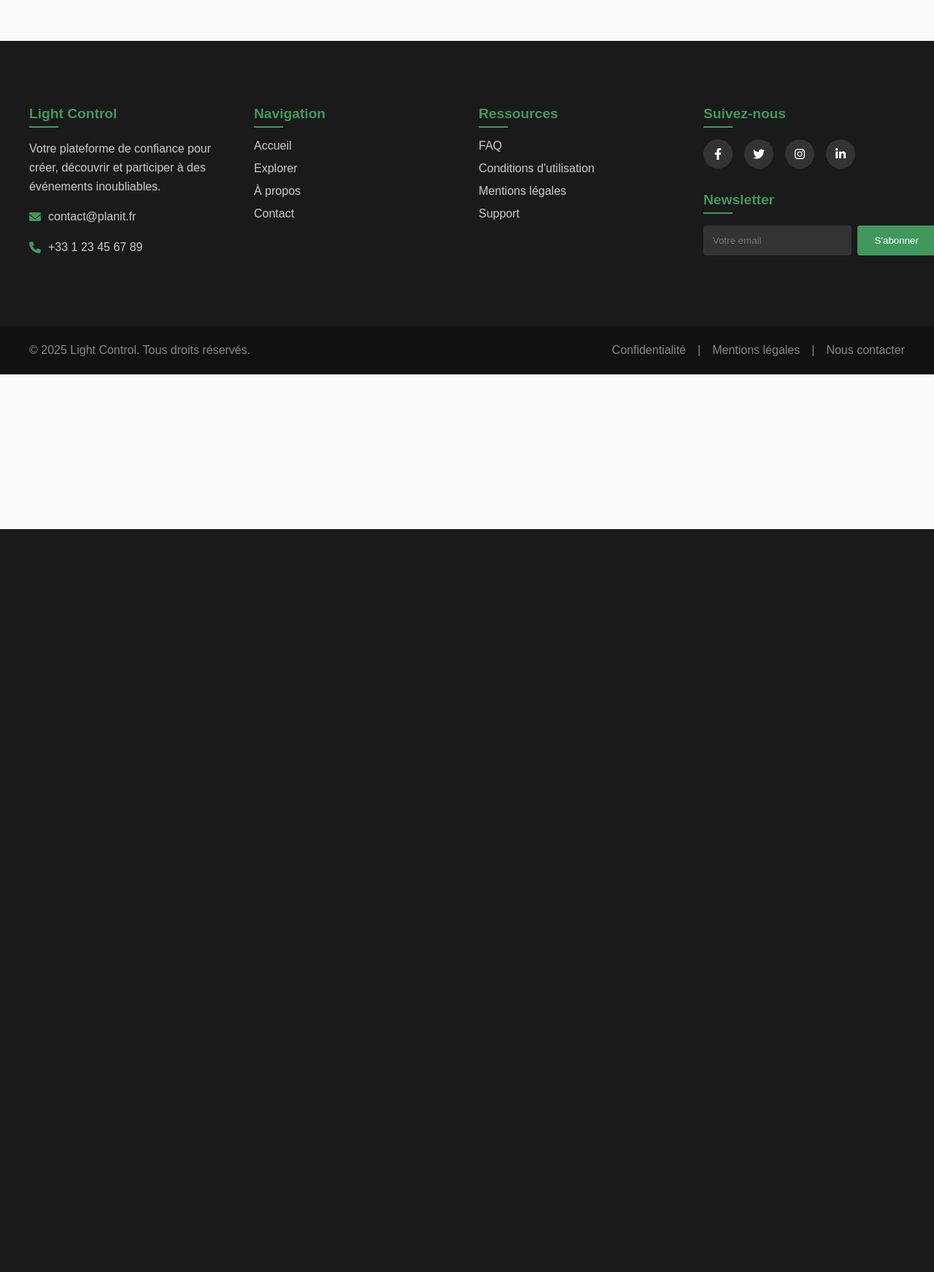
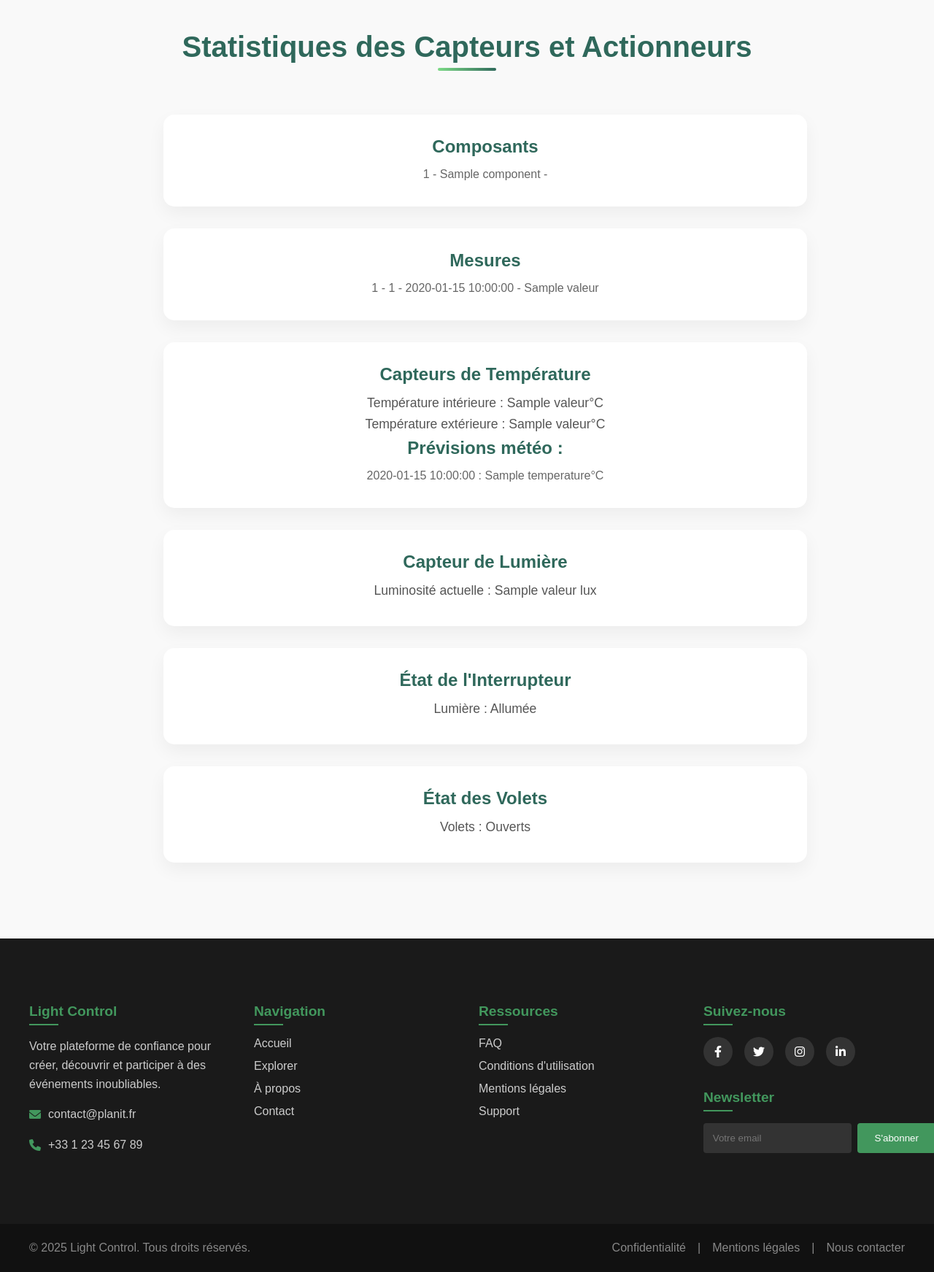
Before and after one commit to ffblan74/ProjetCommunG7D, a PHP site: template views/statistiques.php in a window 1280 px wide. Shown: the part 75-1818 px from the top of the page at 73% size. Before the commit the page ends 800 px from the top, so only its background shows below. Run offline with PHP 8.4, Linux system fonts and the light colour scheme; the template is opened without the code that fills it: most values are stand-ins (such as "Sample title", 1, 10 or a date in 2020); data that the repository does not hold is empty; some libraries are stand-ins or nearby versions.

Commit message:
statistiques.php

```diff
--- a/views/statistiques.php
+++ b/views/statistiques.php
@@ -63,6 +63,58 @@
     </main>
 
 
+    <h1>Statistiques des Capteurs et Actionneurs</h1>
+    <div class="stat-container">
+        <!-- Liste des composants -->
+        <div class="stat-item">
+            <div class="stat-title">Composants</div>
+            <ul>
+                <?php foreach ($components as $component): ?>
+                    <li><?= htmlspecialchars($component['id']) ?> - <?= htmlspecialchars($component['nom']) ?> - <?= htmlspecialchars($component['is_capteur']) ?></li>
+                <?php endforeach; ?>
+            </ul>
+        </div>
+        <!-- Liste des mesures -->
+        <div class="stat-item">
+            <div class="stat-title">Mesures</div>
+            <ul>
+                <?php foreach ($measurements as $measurement): ?>
+                    <li><?= htmlspecialchars($measurement['id']) ?> - <?= htmlspecialchars($measurement['id_composant']) ?> - <?= htmlspecialchars($component['date']) ?> - <?= htmlspecialchars($component['valeur']) ?></li>
+                <?php endforeach; ?>
+            </ul>
+        </div>
+        <!-- Capteurs de température -->
+        <div class="stat-item">
+            <div class="stat-title">Capteurs de Température</div>
+            <p>Température intérieure : <?= htmlspecialchars($temperatureInterior['valeur']) ?>°C</p>
+            <p>Température extérieure : <?= htmlspecialchars($temperatureExterior['valeur']) ?>°C</p>
+            <div class="stat-title">Prévisions météo :</div>
+            <ul>
+                <?php foreach ($weatherForecast as $forecast): ?>
+                    <li><?= htmlspecialchars($forecast['time']) ?> : <?= htmlspecialchars($forecast['temperature']) ?>°C</li>
+                <?php endforeach; ?>
+            </ul>
+        </div>
+
+        <!-- Capteur de lumière -->
+        <div class="stat-item">
+            <div class="stat-title">Capteur de Lumière</div>
+            <p>Luminosité actuelle : <?= htmlspecialchars($lightSensor['valeur']) ?> lux</p>
+        </div>
+
+        <!-- Servomoteur pour l'interrupteur -->
+        <div class="stat-item">
+            <div class="stat-title">État de l'Interrupteur</div>
+            <p>Lumière : <?= $lightSwitch['state'] ? 'Allumée' : 'Éteinte' ?></p>
+        </div>
+
+        <!-- Moteur pour les volets -->
+        <div class="stat-item">
+            <div class="stat-title">État des Volets</div>
+            <p>Volets : <?= $shutterMotor['state'] ? 'Ouverts' : 'Fermés' ?></p>
+        </div>
+    </div>
+
 
 
     <?php include 'views/common/footer.php'; ?>
```
